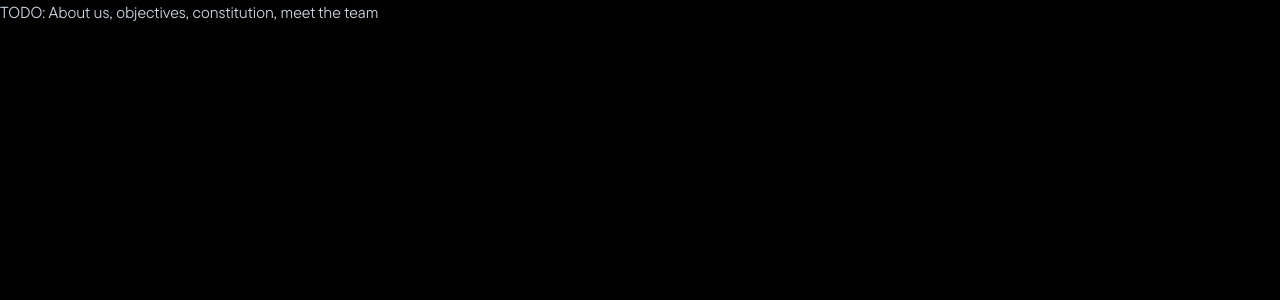
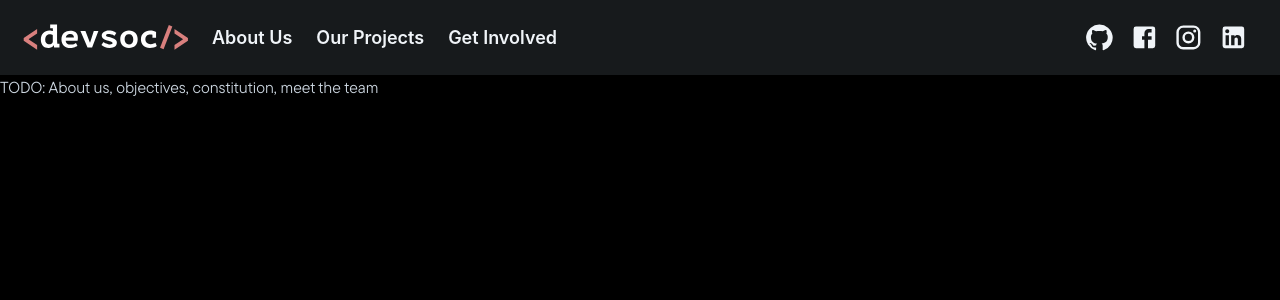
Before and after one commit to devsoc-unsw/devsoc-website, a Next.js app: page /about-us in a window 1280 px wide. Shown: the top 300 px of the page. Built offline with nearby package versions, Linux system fonts and the light colour scheme.

Commit message:
Add the navbar

```diff
--- a/app/about-us/page.tsx
+++ b/app/about-us/page.tsx
@@ -1,8 +1,10 @@
 import React from 'react';
+import NavBar from '../../components/NavBar';
 
 export default function AboutUsPage() {
   return (
     <div>
+      <NavBar/>
       TODO: About us, objectives, constitution, meet the team
     </div>
   )
--- a/app/get-involved/page.tsx
+++ b/app/get-involved/page.tsx
@@ -1,8 +1,10 @@
 import React from 'react';
+import NavBar from '../../components/NavBar';
 
 export default function GetInvolvedPage() {
   return (
     <div>
+      <NavBar/>
       TODO: Dir/subcom recruitment status, open source contribution guide, anonymous feedback/suggestion form
     </div>
   )
--- a/app/our-projects/page.tsx
+++ b/app/our-projects/page.tsx
@@ -1,8 +1,10 @@
 import React from 'react';
+import NavBar from '../../components/NavBar';
 
 export default function OurProjectsPage() {
   return (
     <div>
+      <NavBar/>
       TODO: Links, descriptions, feature showcases for all projects
     </div>
   )
--- /dev/null
+++ b/components/NavBar.tsx
@@ -0,0 +1,57 @@
+import { AspectRatio, Link, Sheet, Stack, Typography } from '@mui/joy';
+import Image from 'next/image';
+import NextLink from 'next/link';
+import { Facebook, GitHub, Instagram, LinkedIn } from '@mui/icons-material';
+
+const NavBar = () => {
+  return (
+    <Sheet variant="soft" sx={{ boxShadow: 'xs', height: 75 }}>
+      <Stack direction='row' height='100%' width='100%' p={2} justifyContent='space-between'>
+        <Stack direction='row' height='100%' alignItems='center' spacing={2}>
+          <Link component={NextLink} href="/">
+            <AspectRatio variant="plain" ratio="15/4" objectFit="contain" sx={{ width: 180 }}>
+              <Image fill src='/assets/logo/fullInvertTransparent.svg' alt='DevSoc logo'/>
+            </AspectRatio>
+          </Link>
+          <Stack direction='row' spacing={3}>
+            {[
+              { text: 'About Us', href: '/about-us' },
+              { text: 'Our Projects', href: '/our-projects' },
+              { text: 'Get Involved', href: '/get-involved' },
+            ].map(({ text, href }) => (
+              <Typography key={href} level='title-lg'>
+                <Link
+                  component={NextLink}
+                  sx={{
+                    color: 'inherit',
+                    textDecorationColor: '#D9807E'
+                  }}
+                  href={href}
+                >
+                  {text}
+                </Link>
+              </Typography>
+            ))}
+
+          </Stack>
+        </Stack>
+        <Stack direction='row' mr={2} spacing={2}>
+          <Link href="https://github.com/devsoc-unsw" target="_blank" sx={{ color: 'var(--joy-palette-text-primary)' }}>
+            <GitHub sx={{ fontSize: '1.8rem' }}/>
+          </Link>
+          <Link href="https://www.facebook.com/devsocUNSW/" target="_blank" sx={{ color: 'var(--joy-palette-text-primary)' }}>
+            <Facebook sx={{ fontSize: '1.8rem' }}/>
+          </Link>
+          <Link href="https://www.instagram.com/devsoc_unsw/" target="_blank" sx={{ color: 'var(--joy-palette-text-primary)' }}>
+            <Instagram sx={{ fontSize: '1.8rem' }}/>
+          </Link>
+          <Link href="https://www.linkedin.com/company/97436660/" target="_blank" sx={{ color: 'var(--joy-palette-text-primary)' }}>
+            <LinkedIn sx={{ fontSize: '1.8rem' }}/>
+          </Link>
+        </Stack>
+      </Stack>
+    </Sheet>
+  )
+}
+
+export default NavBar;
```
Also changed, not shown: public/assets/logo/brandmarkInvertTransparent.svg (added), public/assets/logo/fullInvertTransparent.svg (added).
